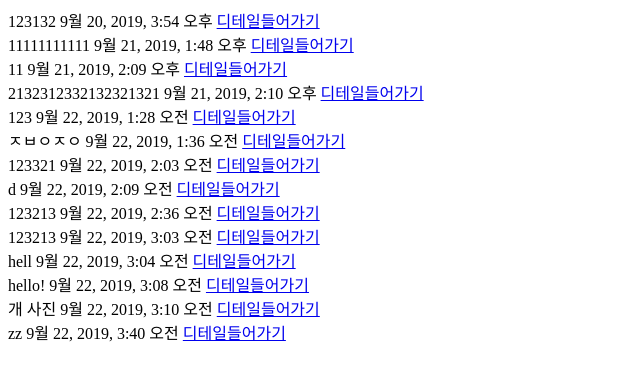
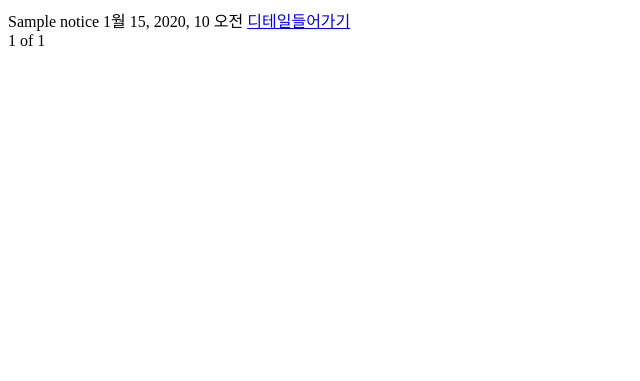
Before and after one commit to Tedhoon/TPNU, a Django app: template board/templates/notice.html in a window 1280 px wide. Shown: the top 381 px of the page, without its empty margins (0-640 px from the left). Run offline with Django 3.2, Linux system fonts and the light colour scheme; data comes from the database, SQL or seed files in the repository; both versions use the stored data as it was after the commit; tables that the repository leaves empty hold one stand-in row (values such as "Sample post"); the template is opened without the code that fills it: values that come from a table or form of the project are taken from there, most other values are stand-ins (such as "Sample title", 1, 10 or a date in 2020); some libraries are stand-ins or nearby versions.

Commit message:
board pagination

```diff
--- a/board/templates/notice.html
+++ b/board/templates/notice.html
@@ -7,13 +7,18 @@
     <title>Document</title>
 </head>
 <body>
+        {# 글 작성 버튼 #}
 
         {%if user.is_authenticated %}
             <a href="{% url 'notice_post'%}">글작성</a><br>
         {% endif %}
 
 
-        {% for notice in notices %}
+
+
+        {# 페이지네이션을 통한 객체 불러오기 #}
+
+        {% for notice in notice_posts %}
             {{notice.title}}
             {{notice.created_date}}
 
@@ -23,5 +28,20 @@
 
         {% endfor %}
 
+        {% if notice_posts.has_previous %}
+            <a href="?page=1">First</a>
+            <a href="?page={{notice_posts.previous_page_number}}">Previous</a>
+        {% endif %}
+
+        <span>{{notice_posts.number}}</span>
+        <span>of</span>
+        <span>{{notice_posts.paginator.num_pages}}</span>
+
+        {% if notice_posts.has_next %}
+        <a href="?page={{notice_posts.next_page_number}}">Next</a>
+        <a href="?page={{notice_posts.paginator.num_pages}}">Last</a>
+        {% endif %}
+
+
 </body>
 </html>
--- a/user/views.py
+++ b/user/views.py
@@ -9,6 +9,7 @@
 from django.core.mail import EmailMessage
 from .tokens import account_activation_token
 from django.utils.encoding import force_bytes, force_text
+# from django.contrib.auth.decorators import login_required
 
 
 def register(request):
```
Also changed, not shown: board/templates/notice_detail.html (+6 -2 lines), board/views.py (+8 -2 lines), main/templates/index.html (+24 -5 lines), db.sqlite3.
